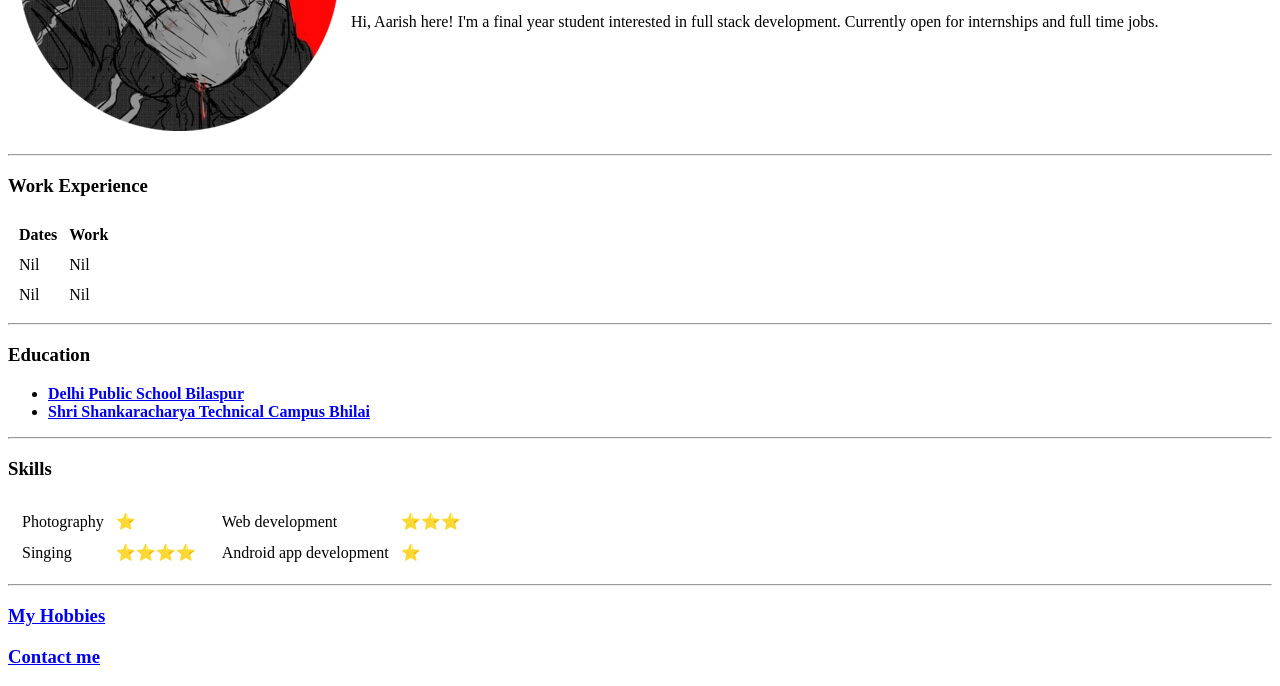
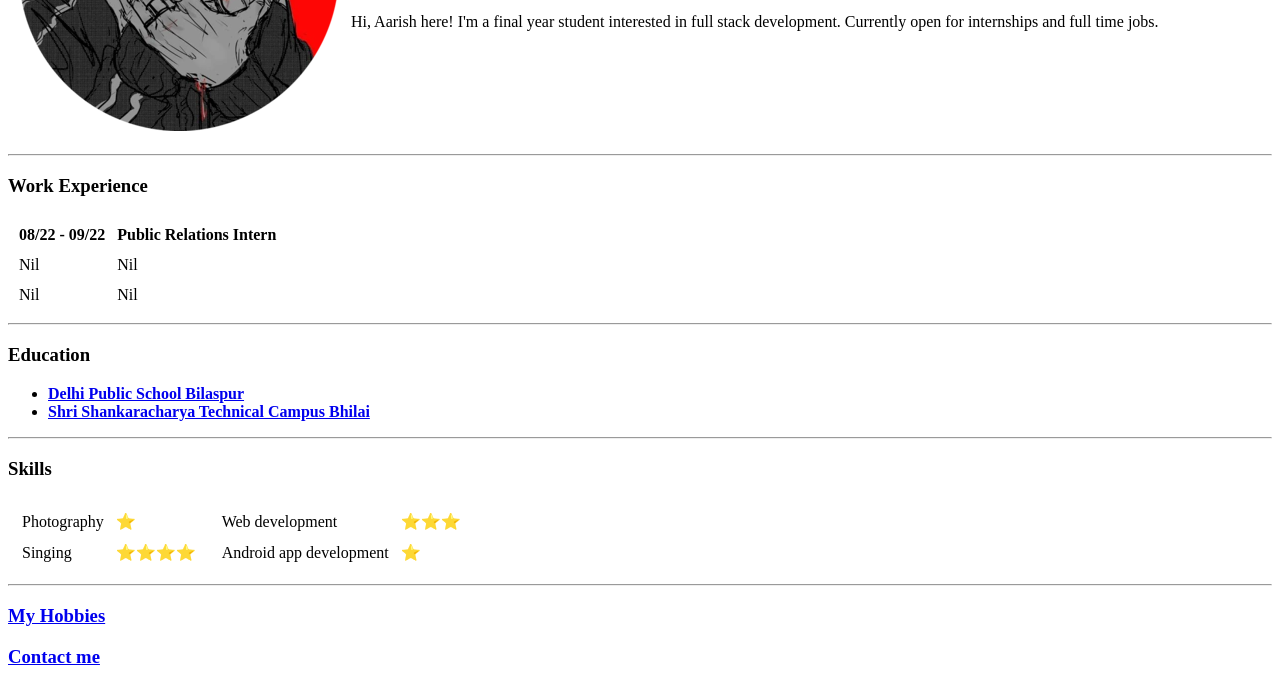
Before and after one commit to aarish19/CV, a plain HTML site: page index.html in a window 1280 px wide. Shown: the part 208-894 px from the top of the page. Drawn offline with Linux system fonts and the light colour scheme.

Commit message:
Update index.html

```diff
--- a/index.html
+++ b/index.html
@@ -20,8 +20,8 @@
   <hr>
   <h3>Work Experience</h3>
   <table cellspacing="10">
-    <th>Dates</th>
-    <th>Work</th>
+    <th>08/22 - 09/22</th>
+    <th>Public Relations Intern</th>
     <tr>
       <td>Nil</td>
       <td>Nil</td>
```
